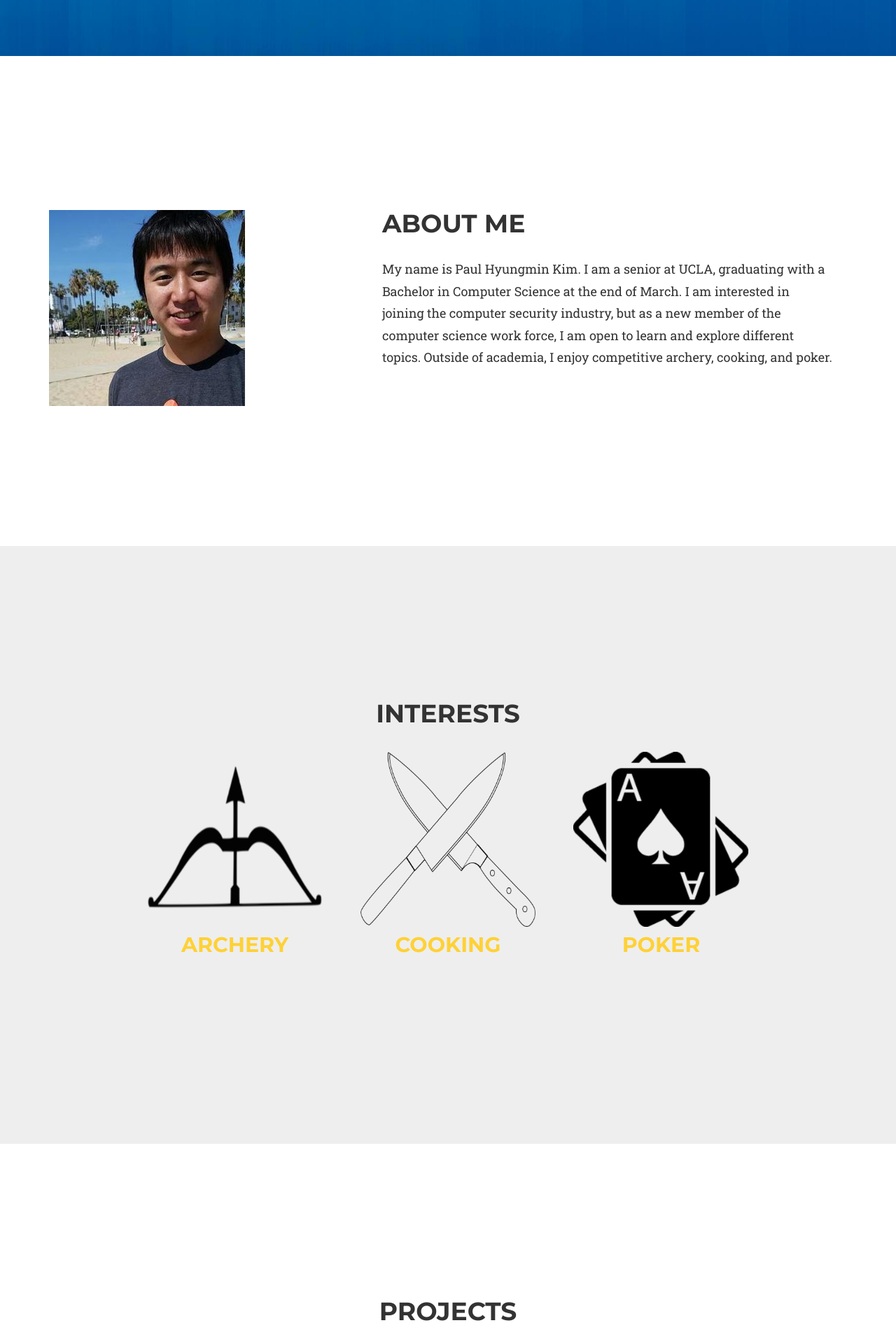
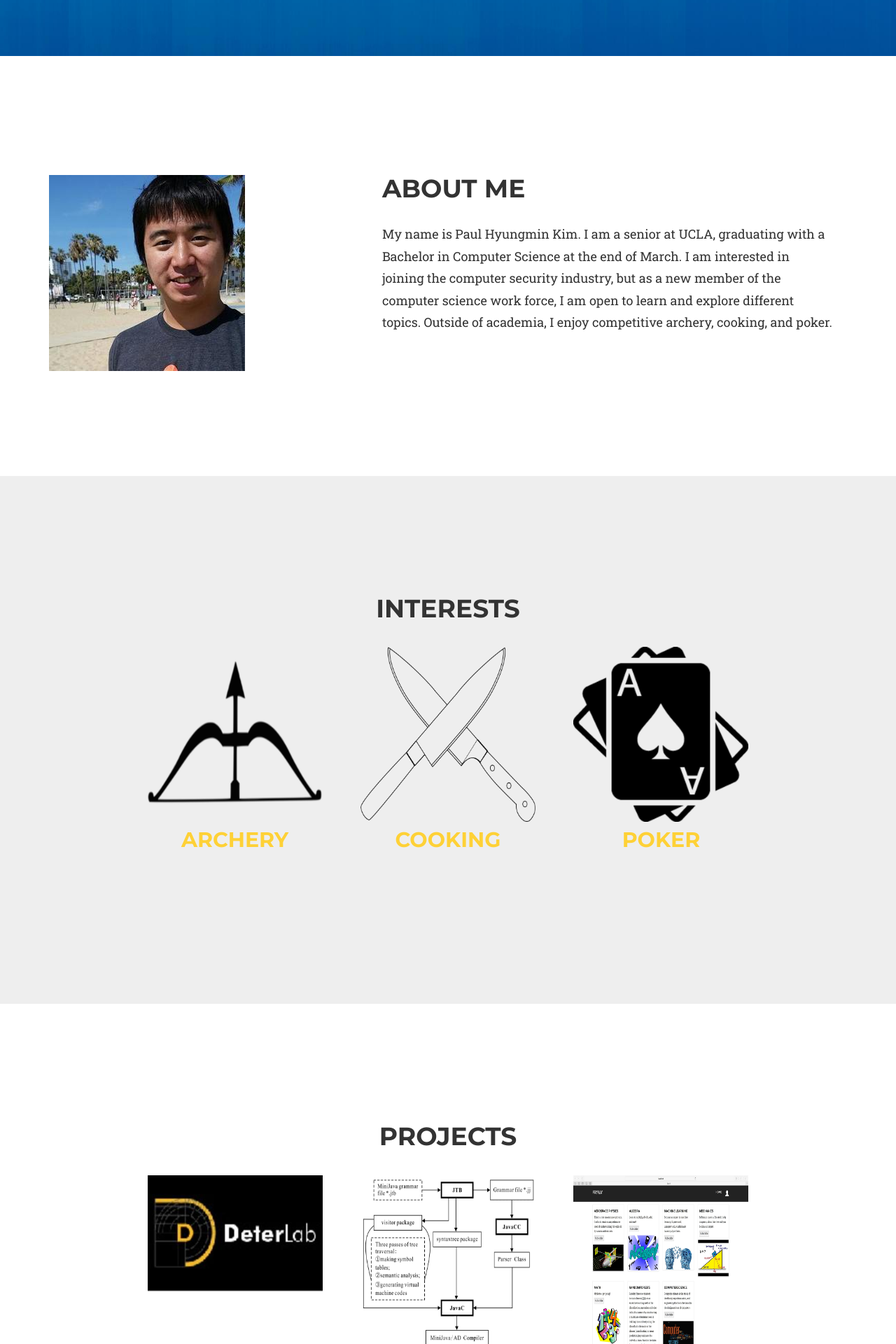
Before and after one commit to paulmkim/online_portfolio, a Django app: template home/templates/home/index.html in a window 1280 px wide. Shown: the part 713-2633 px from the top of the page at 70% size. Run offline with Django 3.2, Linux system fonts and the light colour scheme; the template is opened without the code that fills it, so the values that code supplies are empty; some libraries are stand-ins or nearby versions; some web fonts are replaced.

```diff
--- a/home/static/home/css/agency.css
+++ b/home/static/home/css/agency.css
@@ -199,7 +199,7 @@ section {
 }
 @media (min-width: 768px) {
   section {
-    padding: 200px 0;
+    padding: 150px 0;
   }
   section#aboutMe #portrait{
     width: 40%;
```
Also changed, not shown: .elasticbeanstalk/config.yml, 1 other file.
